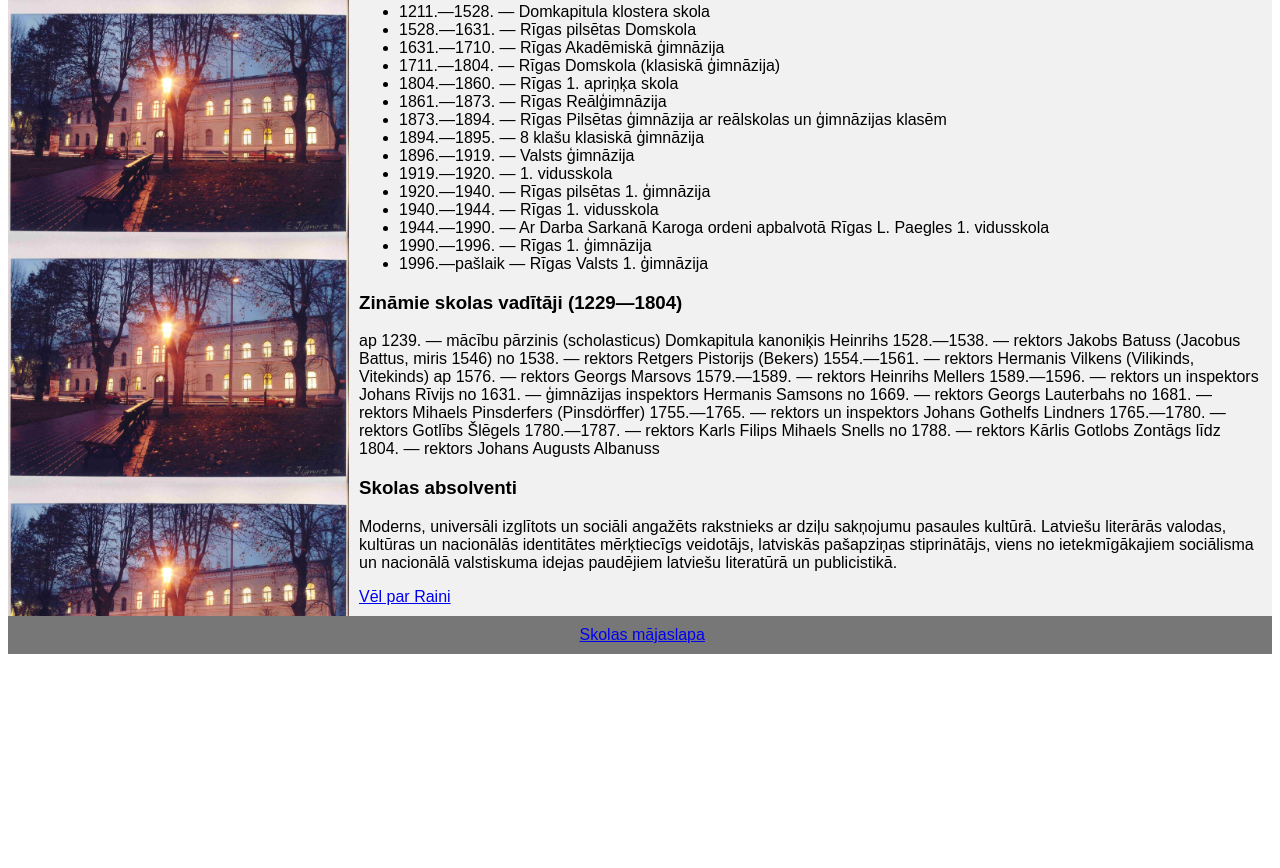
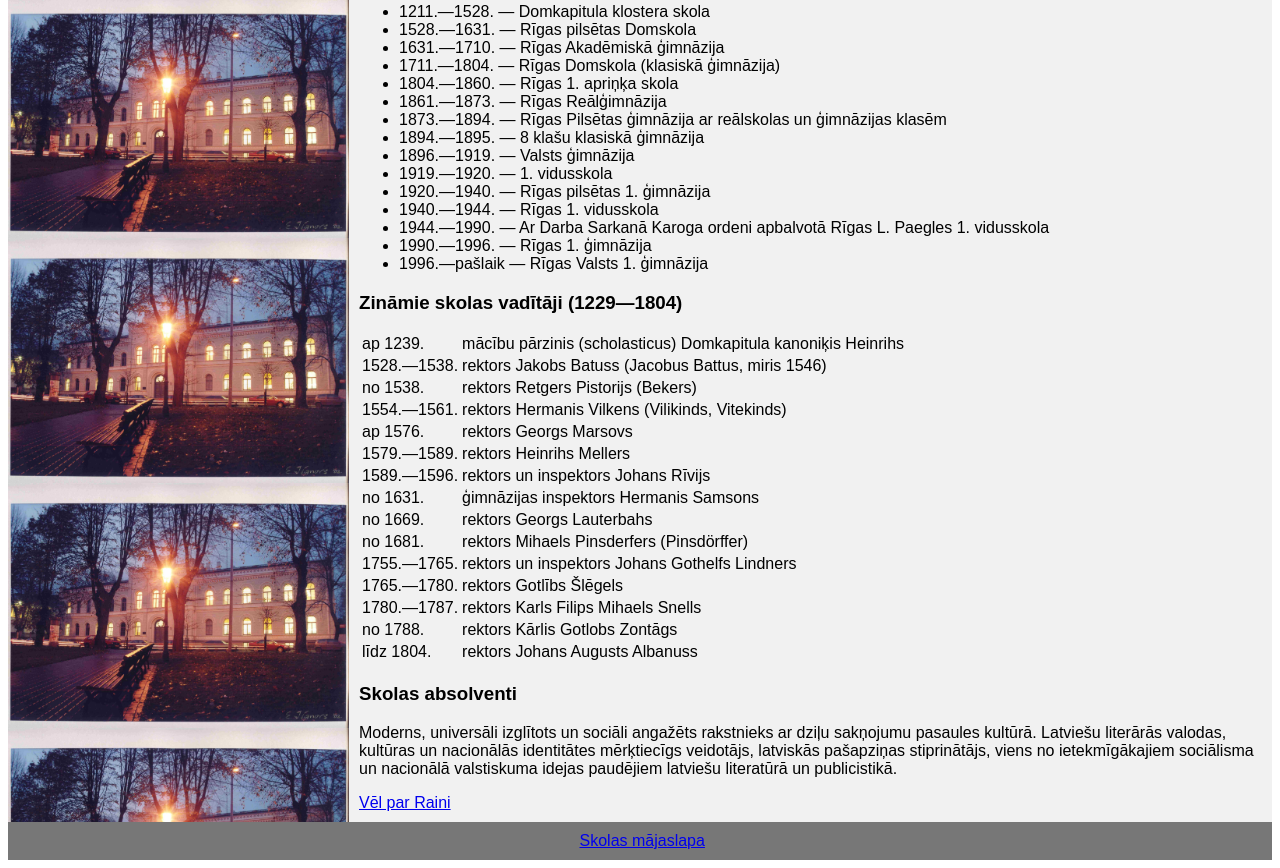
Before and after one commit to kepinkis/TestWeb, a plain HTML site: page skola.html in a window 1280 px wide. Shown: the part 1202-2070 px from the top of the page. Before the commit the page ends 1864 px from the top, so only its background shows below. Drawn offline with Linux system fonts and the light colour scheme.

Commit message:
Update skola.html
Pabeidzu skola.html

```diff
--- a/skola.html
+++ b/skola.html
@@ -115,35 +115,22 @@ footer {
     </ul>
     <h1 id="123">Zināmie skolas vadītāji (1229—1804)</h1>
     <table>
-        <col>ap 1239. — mācību pārzinis (scholasticus) Domkapitula kanoniķis Heinrihs
+      <tr><td>ap 1239.</td><td>mācību pārzinis (scholasticus) Domkapitula kanoniķis Heinrihs</td></tr>
+      <tr><td>1528.—1538.</td><td>rektors Jakobs Batuss (Jacobus Battus, miris 1546)</td></tr>
+      <tr><td>no 1538.</td><td>rektors Retgers Pistorijs (Bekers)</td></tr>
+      <tr><td>1554.—1561.</td><td>rektors Hermanis Vilkens (Vilikinds, Vitekinds)</td></tr>
+      <tr><td>ap 1576.</td><td>rektors Georgs Marsovs</td></tr>
+      <tr><td>1579.—1589.</td><td>rektors Heinrihs Mellers</td></tr>
+      <tr><td>1589.—1596.</td><td>rektors un inspektors Johans Rīvijs</td></tr>
+      <tr><td>no 1631.</td><td>ģimnāzijas inspektors Hermanis Samsons</td></tr>
+      <tr><td>no 1669.</td><td>rektors Georgs Lauterbahs</td></tr>
+      <tr><td>no 1681.</td><td>rektors Mihaels Pinsderfers (Pinsdörffer)</td></tr>
+      <tr><td>1755.—1765.</td><td>rektors un inspektors Johans Gothelfs Lindners</td></tr>
+      <tr><td>1765.—1780.</td><td>rektors Gotlībs Šlēgels</td></tr>
+      <tr><td>1780.—1787.</td><td>rektors Karls Filips Mihaels Snells</td></tr>
+      <tr><td>no 1788.</td><td>rektors Kārlis Gotlobs Zontāgs</td></tr>
+      <tr><td>līdz 1804.</td><td>rektors Johans Augusts Albanuss</td></tr>
 
-1528.—1538. — rektors Jakobs Batuss (Jacobus Battus, miris 1546)
-
-no 1538. — rektors Retgers Pistorijs (Bekers)
-
-1554.—1561. — rektors Hermanis Vilkens (Vilikinds, Vitekinds)
-
-ap 1576. — rektors Georgs Marsovs
-
-1579.—1589. — rektors Heinrihs Mellers
-
-1589.—1596. — rektors un inspektors Johans Rīvijs
-
-no 1631. — ģimnāzijas inspektors Hermanis Samsons
-
-no 1669. — rektors Georgs Lauterbahs
-
-no 1681. — rektors Mihaels Pinsderfers (Pinsdörffer)
-
-1755.—1765. — rektors un inspektors Johans Gothelfs Lindners
-
-1765.—1780. — rektors Gotlībs Šlēgels
-
-1780.—1787. — rektors Karls Filips Mihaels Snells
-
-no 1788. — rektors Kārlis Gotlobs Zontāgs
-
-līdz 1804. — rektors Johans Augusts Albanuss
     </table>
     <h1 id="124">Skolas absolventi</h1>
     <p>Moderns, universāli izglītots un sociāli angažēts rakstnieks ar dziļu sakņojumu pasaules kultūrā. Latviešu literārās valodas, kultūras un nacionālās identitātes mērķtiecīgs veidotājs, latviskās pašapziņas stiprinātājs, viens no ietekmīgākajiem sociālisma un nacionālā valstiskuma idejas paudējiem latviešu literatūrā un publicistikā. </p>
```
